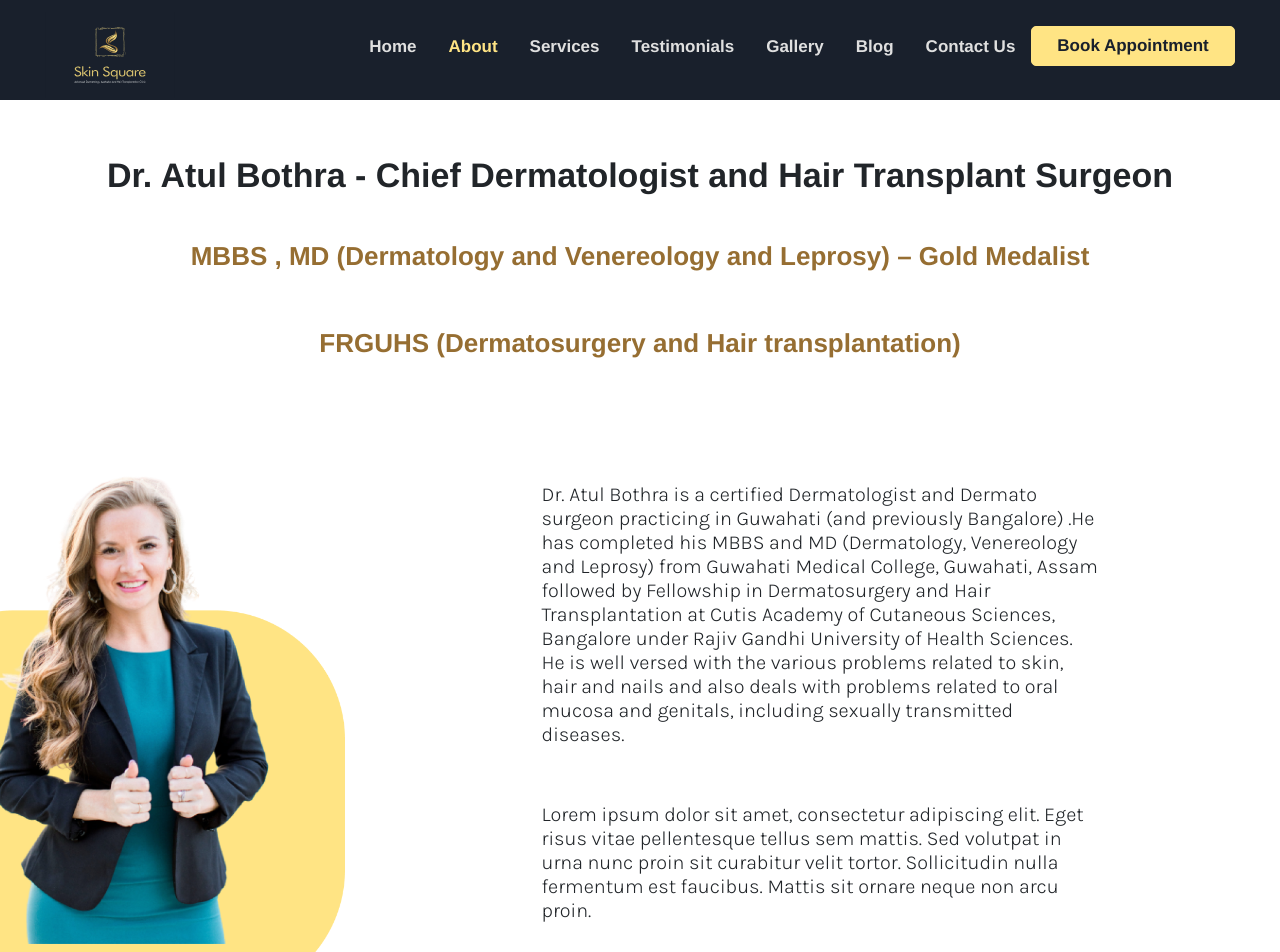
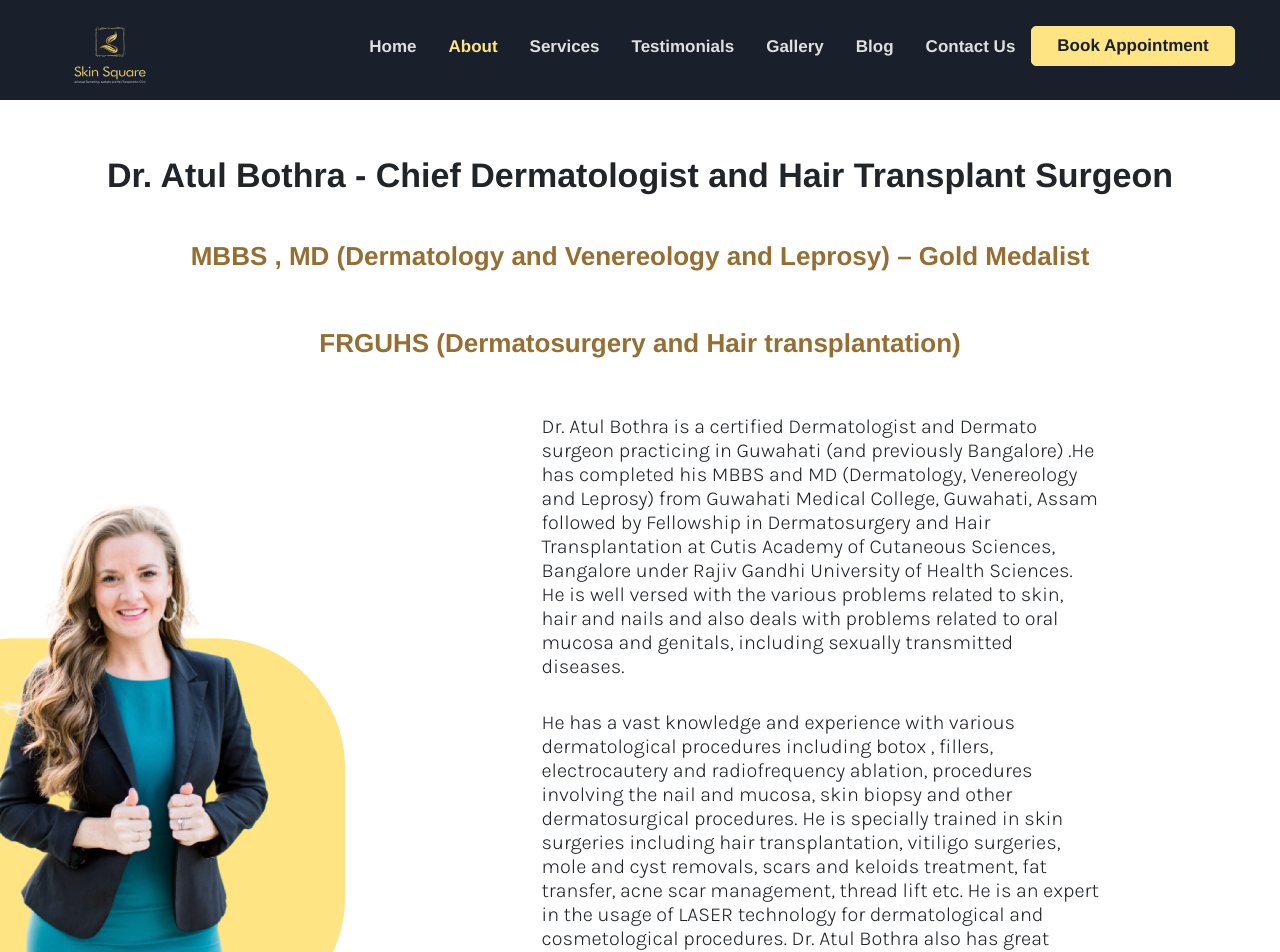
Before and after one commit to byneInfo/SkinWeb, a React (Create React App) app: page /about in a window 1280 px wide. Shown: the top 952 px of the page. Built offline with nearby package versions, Linux system fonts and the light colour scheme; no server answers.

Commit message:
Update index.js

```diff
--- a/src/components/About/index.js
+++ b/src/components/About/index.js
@@ -24,14 +24,16 @@ function About() {
                 in Dermatosurgery and Hair Transplantation at Cutis Academy of Cutaneous Sciences, Bangalore
             under Rajiv Gandhi University of Health Sciences. He is well versed with the various problems related to skin,
               hair and nails and also deals with problems related to oral mucosa and genitals, including sexually transmitted diseases.
-            </h5><br/><br/>
+            </h5><br/>
             <h5 >
 
-                Lorem ipsum dolor sit amet, consectetur adipiscing elit. Eget
-                risus vitae pellentesque tellus sem mattis. Sed volutpat in
-                urna nunc proin sit curabitur velit tortor. Sollicitudin nulla
-                fermentum est faucibus. Mattis sit ornare neque non arcu
-                proin.
+               He has a vast knowledge and experience with various dermatological procedures including botox , fillers,
+                 electrocautery and radiofrequency ablation, procedures involving the nail and mucosa,
+               skin biopsy and other dermatosurgical procedures. He is specially trained in skin surgeries including hair
+               transplantation, vitiligo surgeries, mole and cyst removals, scars and keloids treatment, fat transfer,
+                 acne scar management, thread lift etc. He is an expert in the usage of LASER technology  for dermatological
+                 and cosmetological procedures. Dr. Atul Bothra also has great experience with the various aesthetic procedures for
+                   treatment of skin problems and hair issues. He is always eager to learn the newer therapies available to address the problems of the patients better.
             </h5>
             </Col>
         </div>
```
